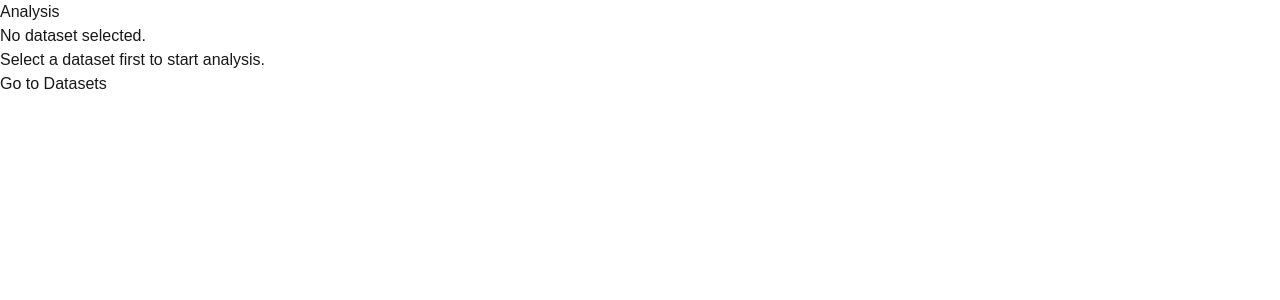
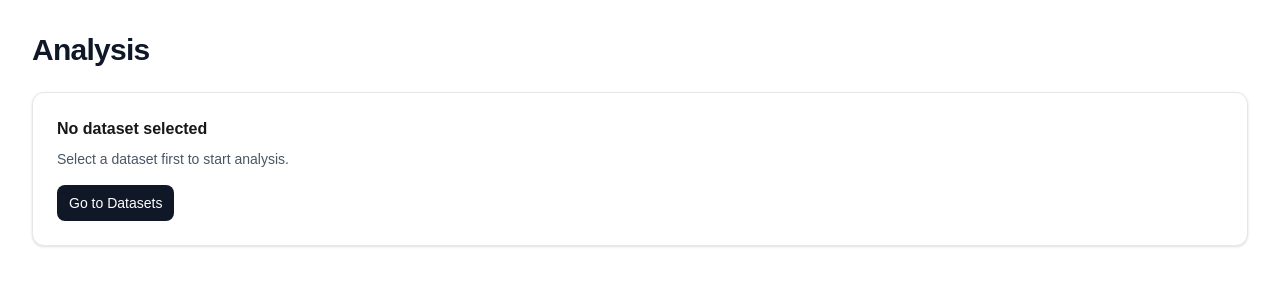
Before and after one commit to AnderBuendia/insight-hub, a Next.js app: page /analysis in a window 1280 px wide. Shown: the top 300 px of the page. Built offline with nearby package versions, Linux system fonts and the light colour scheme.

Commit message:
feat: style analysis layout with tailwind

```diff
--- a/src/features/analysis/page/AnalysisPage.tsx
+++ b/src/features/analysis/page/AnalysisPage.tsx
@@ -1,10 +1,12 @@
 "use client";
 
 import { Suspense } from "react";
-import Link from "next/link";
 import { useSearchParams } from "next/navigation";
 import { PageShell } from "@/shared";
 import { AnalysisLayout } from "@/features/analysis/ui/AnalysisLayout";
+import { MissingDatasetState } from "@/features/analysis/ui/MissingDatasetState";
+import { MetricsPlaceholder } from "@/features/analysis/ui/MetricsPlaceholder";
+import { FiltersPlaceholder } from "@/features/analysis/ui/FiltersPlaceholder";
 
 function AnalysisContent() {
   const searchParams = useSearchParams();
@@ -14,9 +16,7 @@ function AnalysisContent() {
   if (!datasetId) {
     return (
       <PageShell title="Analysis">
-        <p>No dataset selected.</p>
-        <p>Select a dataset first to start analysis.</p>
-        <Link href="/datasets">Go to Datasets</Link>
+        <MissingDatasetState />
       </PageShell>
     );
   }
@@ -27,18 +27,8 @@ function AnalysisContent() {
       <AnalysisLayout
         title="Dataset Analysis"
         subtitle={`Dataset: ${datasetId}`}
-        left={
-          <section>
-            <h2>Metrics</h2>
-            <p>Placeholder — metrics will be displayed here.</p>
-          </section>
-        }
-        right={
-          <section>
-            <h2>Filters</h2>
-            <p>Placeholder — filters will be configured here.</p>
-          </section>
-        }
+        left={<MetricsPlaceholder />}
+        right={<FiltersPlaceholder />}
       />
     </PageShell>
   );
--- a/src/features/analysis/ui/AnalysisLayout.tsx
+++ b/src/features/analysis/ui/AnalysisLayout.tsx
@@ -3,25 +3,36 @@ import type { ReactNode } from "react";
 export function AnalysisLayout({
   title,
   subtitle,
+  leftTitle = "Metrics",
+  rightTitle = "Filters",
   left,
   right,
 }: {
   title: string;
   subtitle?: string;
+  leftTitle?: string;
+  rightTitle?: string;
   left: ReactNode;
   right: ReactNode;
 }) {
   return (
-    <div>
-      <header>
-        <h1>{title}</h1>
-        {subtitle ? <p>{subtitle}</p> : null}
+    <div className="space-y-8">
+      <header className="space-y-2">
+        <h1 className="text-3xl font-bold tracking-tight text-gray-900">{title}</h1>
+        {subtitle ? <p className="text-base text-gray-600">{subtitle}</p> : null}
       </header>
 
-      <section style={{ display: "grid", gap: 16, gridTemplateColumns: "1fr 1fr" }}>
-        <div>{left}</div>
-        <div>{right}</div>
-      </section>
+      <div className="grid gap-6 md:grid-cols-2">
+        <section className="rounded-xl border border-gray-200 bg-white p-6 shadow-sm">
+          <h2 className="text-xl font-bold text-gray-900">{leftTitle}</h2>
+          <div className="mt-4">{left}</div>
+        </section>
+
+        <section className="rounded-xl border border-gray-200 bg-white p-6 shadow-sm">
+          <h2 className="text-xl font-bold text-gray-900">{rightTitle}</h2>
+          <div className="mt-4">{right}</div>
+        </section>
+      </div>
     </div>
   );
 }
--- /dev/null
+++ b/src/features/analysis/ui/FiltersPlaceholder.tsx
@@ -0,0 +1,17 @@
+export function FiltersPlaceholder() {
+  return (
+    <div className="space-y-4">
+      <p className="text-sm text-gray-500">Placeholder — filters will be configured here.</p>
+      <div className="space-y-3">
+        <div>
+          <label className="block text-sm font-medium text-gray-700">Date Range</label>
+          <p className="mt-1 text-sm text-gray-400">No filter applied</p>
+        </div>
+        <div>
+          <label className="block text-sm font-medium text-gray-700">Category</label>
+          <p className="mt-1 text-sm text-gray-400">All categories</p>
+        </div>
+      </div>
+    </div>
+  );
+}
--- /dev/null
+++ b/src/features/analysis/ui/MetricsPlaceholder.tsx
@@ -0,0 +1,17 @@
+export function MetricsPlaceholder() {
+  return (
+    <div className="space-y-4">
+      <p className="text-sm text-gray-500">Placeholder — metrics will be displayed here.</p>
+      <div className="space-y-2">
+        <div className="rounded-lg bg-gray-50 p-4">
+          <p className="text-sm font-medium text-gray-700">Total Records</p>
+          <p className="mt-1 text-2xl font-bold text-gray-900">—</p>
+        </div>
+        <div className="rounded-lg bg-gray-50 p-4">
+          <p className="text-sm font-medium text-gray-700">Data Quality</p>
+          <p className="mt-1 text-2xl font-bold text-gray-900">—</p>
+        </div>
+      </div>
+    </div>
+  );
+}
--- /dev/null
+++ b/src/features/analysis/ui/MissingDatasetState.tsx
@@ -0,0 +1,21 @@
+import Link from "next/link";
+
+export function MissingDatasetState() {
+  return (
+    <div className="rounded-xl border border-gray-200 bg-white p-6 shadow-sm">
+      <h2 className="text-base font-semibold">No dataset selected</h2>
+      <p className="mt-2 text-sm text-gray-600">
+        Select a dataset first to start analysis.
+      </p>
+
+      <div className="mt-4">
+        <Link
+          href="/datasets"
+          className="inline-flex items-center rounded-lg bg-gray-900 px-3 py-2 text-sm font-medium text-white hover:bg-gray-800"
+        >
+          Go to Datasets
+        </Link>
+      </div>
+    </div>
+  );
+}
--- a/src/shared/ui/PageShell.tsx
+++ b/src/shared/ui/PageShell.tsx
@@ -2,8 +2,8 @@ import type { ReactNode } from "react";
 
 export function PageShell({ title, children }: { title: string; children: ReactNode }) {
   return (
-    <main>
-      <h1>{title}</h1>
+    <main className="mx-auto max-w-7xl px-4 py-8 sm:px-6 lg:px-8">
+      <h1 className="mb-6 text-3xl font-bold tracking-tight text-gray-900">{title}</h1>
       {children}
     </main>
   );
```
